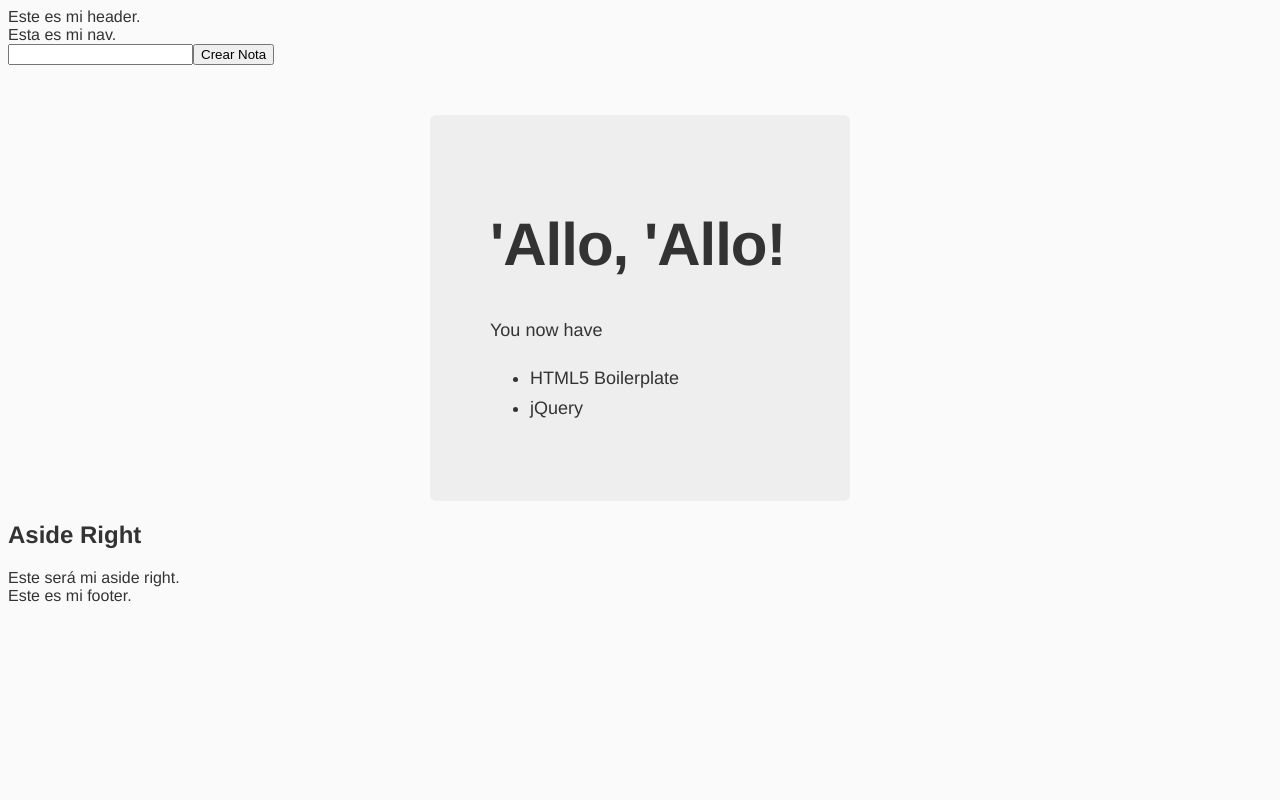
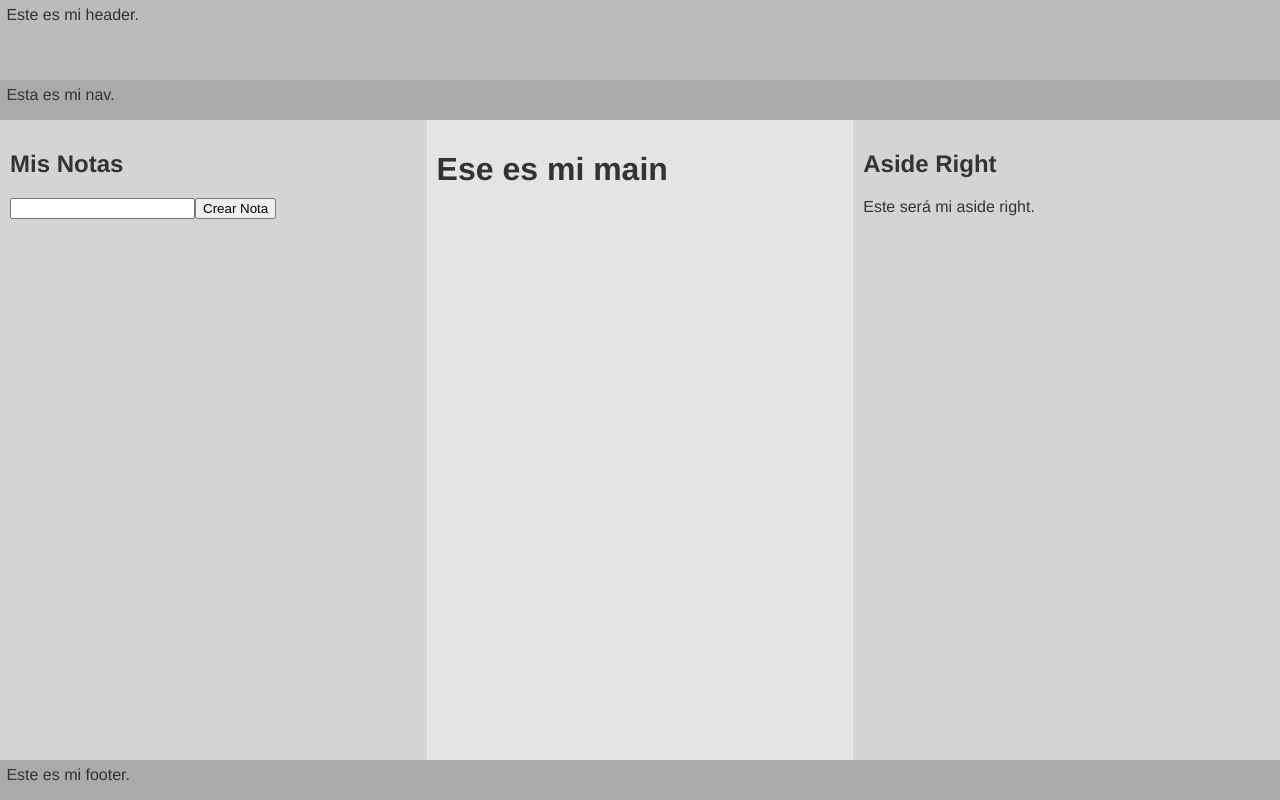
Before and after one commit to AndreiTora/SPA-Proyecto-Formacion, a website: page app/index.html in a window 1280 px wide. Drawn offline with nearby package versions, Linux system fonts and the light colour scheme.

Commit message:
borrar nota + estilos

```diff
--- a/app/index.html
+++ b/app/index.html
@@ -1,5 +1,6 @@
 <!doctype html>
 <html lang="">
+
 <head>
   <meta charset="utf-8">
   <meta name="description" content="">
@@ -11,8 +12,8 @@
   <link rel="stylesheet" href="styles/main.css">
   <!-- endbuild -->
 </head>
+
 <body>
-    <script src="scripts/asideLeftNotes.js"></script>
 
   <header>
     Este es mi header.
@@ -22,38 +23,28 @@
     Esta es mi nav.
   </nav>
 
-    <aside id="aside_left_notes">
+  <div class="row">
+    <aside id="aside_left_notes" class="column">
 
     </aside>
 
-    <main>
-       <!--[if IE]>
-      <p class="browserupgrade">You are using an <strong>outdated</strong> browser. Please <a href="http://browsehappy.com/">upgrade your browser</a> to improve your experience.</p>
-    <![endif]-->
-    <div class="hero-unit">
-      <h1>'Allo, 'Allo!</h1>
-      <p>You now have</p>
-      <ul>
-        <li>HTML5 Boilerplate</li>
-        <li>jQuery</li>
-      </ul>
-    </div>
-    <!-- build:js scripts/vendor.js -->
-    <script type="text/javascript" src="/node_modules/jquery/dist/jquery.min.js"></script>
-    <!-- endbuild -->
-    <!-- build:js scripts/main.js -->
-    <script src="scripts/main.js"></script>
-    <!-- endbuild -->
+    <main id="main" class="column">
+      <h1>Ese es mi main</h1>
     </main>
 
-    <aside id="aside_right">
+    <aside id="aside_right" class="column">
       <h1>Aside Right</h1>
       Este será mi aside right.
     </aside>
+  </div>
 
   <footer>
     Este es mi footer.
   </footer>
 
+  <script type="text/javascript" src="/node_modules/jquery/dist/jquery.min.js"></script>
+  <script src="scripts/asideLeftNotes.js"></script>
+  <script src="scripts/main.js"></script>
 </body>
+
 </html>
--- a/app/scripts/asideLeftNotes.js
+++ b/app/scripts/asideLeftNotes.js
@@ -5,7 +5,7 @@ function add_note() {
         let li = document.createElement('li');
 
         li.id = new_note;
-        li.innerHTML = new_note;
+        li.innerHTML = new_note + "   <span onclick='remove_note(this)'>borrar</span>";
 
         document.getElementById("notes_list").appendChild(li);
     }
@@ -14,7 +14,8 @@ function add_note() {
 }
 
 function remove_note(element) {
-   var id = element.parentNode.getAttribute("id");
+   let id = element.parentNode.getAttribute("id");
+
    node = document.getElementById(id);
    node.parentNode.removeChild(node);
 }
@@ -23,16 +24,20 @@ window.onload = function() {
     let aside = document.getElementById("aside_left_notes");
 
     let container = document.createElement("div");
+    let h1 = document.createElement("h1");
     let input = document.createElement("input");
     let button = document.createElement("button");
     let list = document.createElement("ul");
 
+    container.setAttribute("id", "container_notes");
+    h1.innerHTML = "Mis Notas";
     input.setAttribute("id", "new_note");
     button.setAttribute("id", "add_note");
     button.innerHTML = "Crear Nota";
     list.setAttribute("id", "notes_list");
 
     aside.appendChild(container);
+    container.appendChild(h1);
     container.appendChild(input);
     container.appendChild(button);
     container.appendChild(list);
--- a/app/styles/main.css
+++ b/app/styles/main.css
@@ -1,8 +1,37 @@
-.browserupgrade {
-  margin: 0.2em 0;
-  background: #ccc;
-  color: #000;
-  padding: 0.2em 0;
+* {
+  box-sizing: border-box;
+}
+
+body {
+  margin: 0 auto;
+  padding: 0;
+}
+
+header, nav, footer {
+  padding: 0.5%;
+}
+
+header {
+  background: #bbbbbb;
+  height: 10vh;
+}
+
+nav, footer {
+  background: #aaaaaa;
+  height:5vh;
+}
+
+.column {
+  float: left;
+  width: 33.33%;
+  padding: 10px;
+  height: 80vh;
+}
+
+.row:after {
+  content: "";
+  display: table;
+  clear: both;
 }
 
 body {
@@ -11,19 +40,44 @@ body {
   color: #333;
 }
 
-.hero-unit {
-  margin: 50px auto 0 auto;
-  width: 300px;
-  font-size: 18px;
-  font-weight: 200;
-  line-height: 30px;
-  background-color: #eee;
-  border-radius: 6px;
-  padding: 60px;
+#aside_left_notes, #aside_right {
+  background: #d4d4d4;
 }
 
-.hero-unit h1 {
-  font-size: 60px;
-  line-height: 1;
-  letter-spacing: -1px;
+#main {
+  background: #e4e4e4;
 }
+
+span {
+  background: #61A8DC;
+  color: rgb(255, 255, 255);
+  font-size: 15px;
+  width: 16%;
+  height: 80%;
+  float: right;
+  margin: 1px 5px 5px 3px;
+  text-align: center;
+}
+
+ul {
+  margin-bottom: 10px;
+  list-style: none;
+}
+
+li  {
+width: 300px;
+height: 30px;
+margin: 0 0 7px 0;
+display: block;
+margin: 0 0 7px 0;
+background: #F7F5F2;
+font-size: 18px;
+color: #333;
+padding: 5px 0 0 20px;
+text-decoration: none;
+border-left: 5px solid #61A8DC;
+}
+
+li a:hover {
+  background-color: #EFEFEF;
+}
```
Lines whose indentation alone changed are shown as unchanged.
